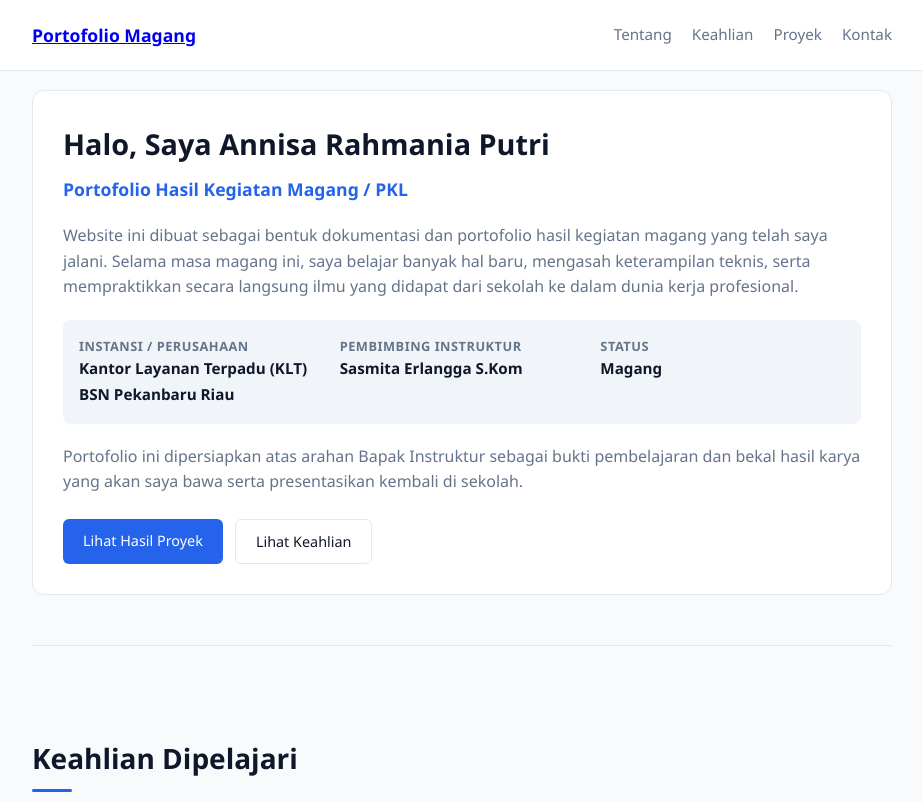
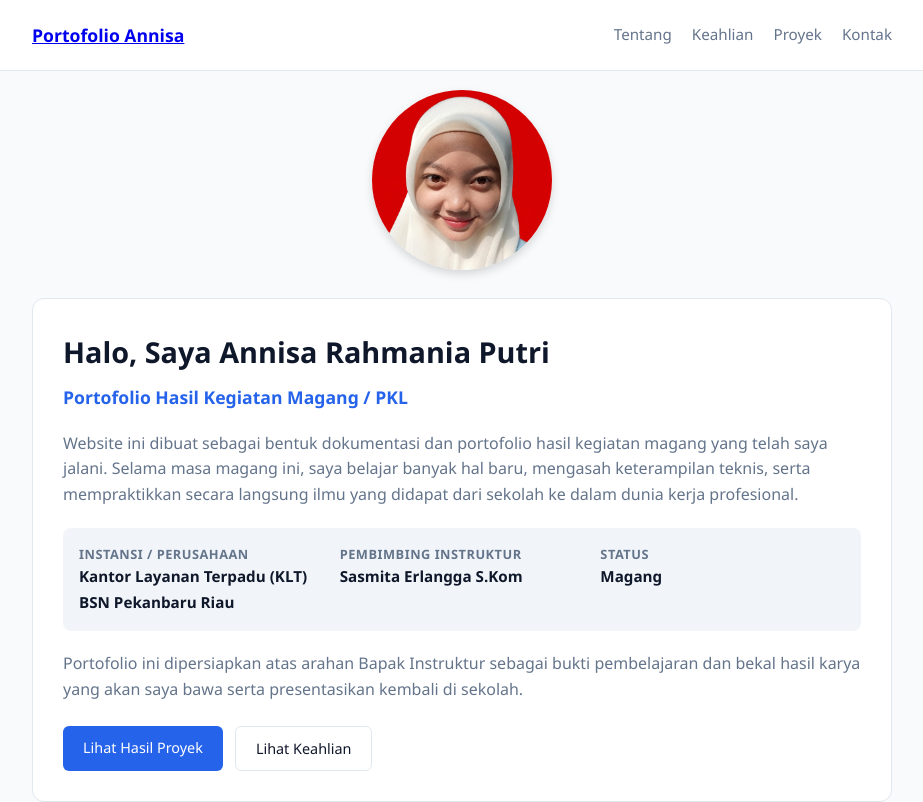
Before and after one commit to yunisaputri/Portofolio-Annisa, a Vue app: page / in a window 1280 px wide. Shown: the top 802 px of the page, without its empty margins (178-1101 px from the left). Built offline with nearby package versions, Linux system fonts and the light colour scheme.

Commit message:
upload pertama kali

```diff
--- a/public/assets/css/style.css
+++ b/public/assets/css/style.css
@@ -383,3 +383,16 @@
                 font-size: 0.85rem;
             }
         }
+/* CSS Tambahan untuk Foto Profil */
+.profile-image-container {
+  text-align: center;
+  margin-bottom: 20px;
+}
+
+.profile-img {
+  width: 180px;
+  height: 180px;
+  object-fit: cover;
+  border-radius: 50%;
+  box-shadow: 0 4px 10px rgba(0, 0, 0, 0.15);
+}
--- a/src/components/HeaderApp.vue
+++ b/src/components/HeaderApp.vue
@@ -2,7 +2,7 @@
  <header>
         <div class="container">
             <nav>
-                <div class="logo"><router-link to="/">Portofolio Magang</router-link></div>
+                <div class="logo"><router-link to="/">Portofolio Annisa</router-link></div>
                 <ul class="nav-links">
                     <li><router-link to="/#tentang">Tentang</router-link></li>
                     <li><router-link to="/#keahlian">Keahlian</router-link></li>
--- a/src/view/HomeView.vue
+++ b/src/view/HomeView.vue
@@ -2,6 +2,11 @@
   <div>
     <!-- SECTION TENTANG -->
     <section id="tentang">
+      <!-- TAMBAHAN: Tempat Foto Profil -->
+      <div class="profile-image-container">
+        <img src="/gambar/6.jpeg" alt="Foto Profil Annisa Rahmania Putri" class="profile-img">
+      </div>
+
       <div class="tentang-content">
         <h1>Halo, Saya Annisa Rahmania Putri</h1>
         <h2>Portofolio Hasil Kegiatan Magang / PKL</h2>
@@ -76,6 +81,5 @@
 
       </div>
     </section>
-
   </div>
 </template>
--- a/src/view/projectView.vue
+++ b/src/view/projectView.vue
@@ -65,7 +65,7 @@
         <!-- PROYEK 4: REST API ARMADA TRANSPORTASI -->
         <div class="project-card">
           <div class="project-img">
-            <img src="#" alt="API Transportasi Armada">
+            <img src="/gambar/7.jpeg" alt="API Transportasi Armada">
           </div>
           <div class="project-body">
             <div>
```
Also changed, not shown: package.json (line endings or trailing spaces), public/gambar/6.jpeg (added), public/gambar/7.jpeg (added). Lines whose indentation alone changed are shown as unchanged.
